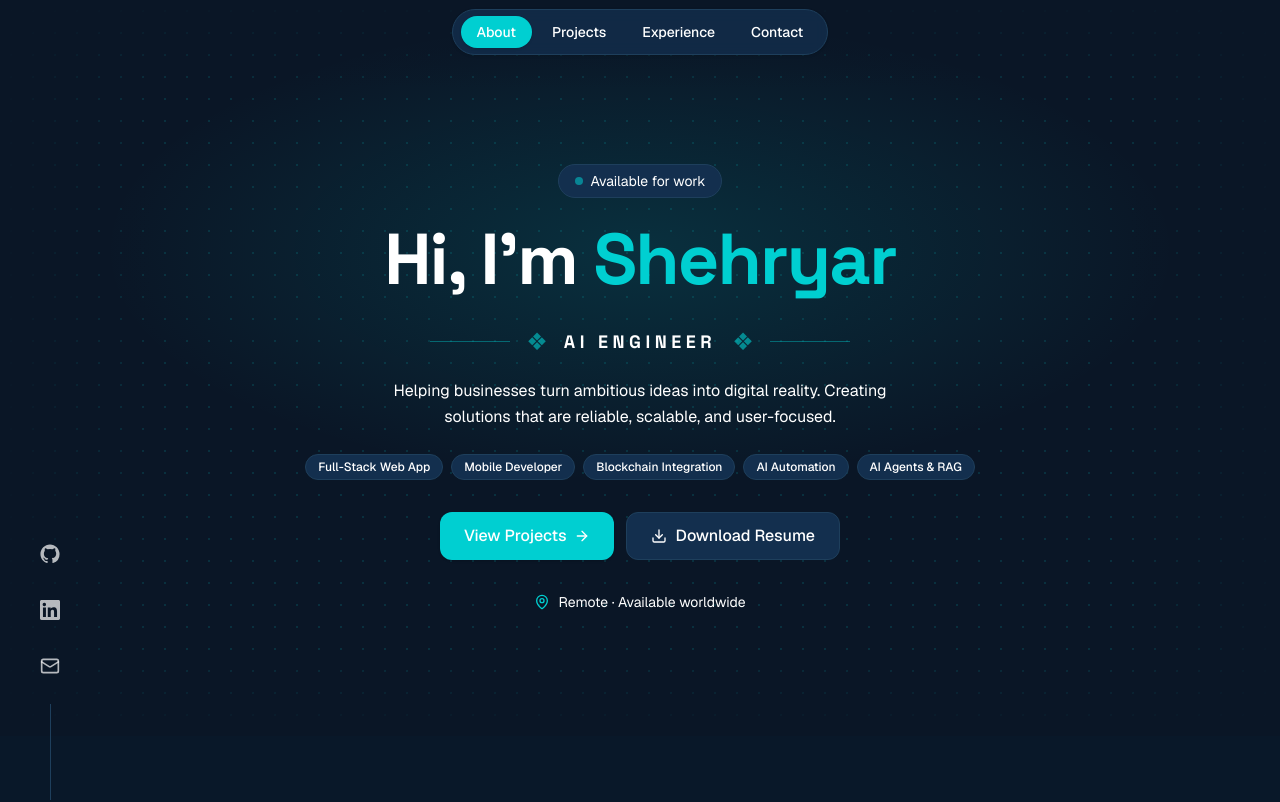
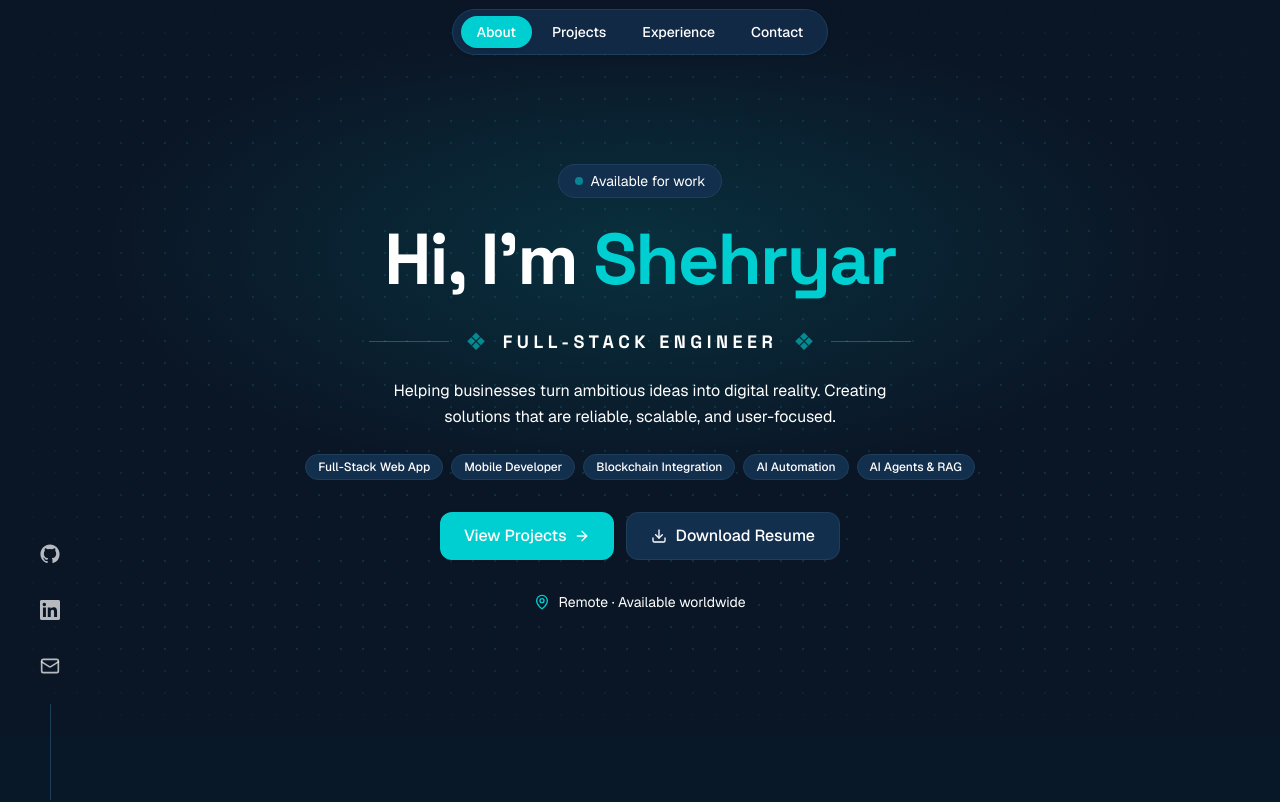
Before and after one commit to shehryar-web-dev/portfolio, a Next.js app: page / in a window 1280 px wide. Shown: the top 802 px of the page. Built offline with nearby package versions, Linux system fonts and the light colour scheme.

Commit message:
role modify

```diff
--- a/data/profile.ts
+++ b/data/profile.ts
@@ -6,7 +6,7 @@
 export const profile = {
   name: "Shehryar",
   /** Used in <title> and headings */
-  role: "AI Engineer",
+  role: "Full-Stack Engineer",
   /** Keep it short — exactly one "&" (the part after it is highlighted in the hero) */
   headline: "I build fast, modern web & AI products.",
   subline:
```
Also changed, not shown: app/apple-icon.png (added), 1 other file (tests, documents, lock files or other folders).
